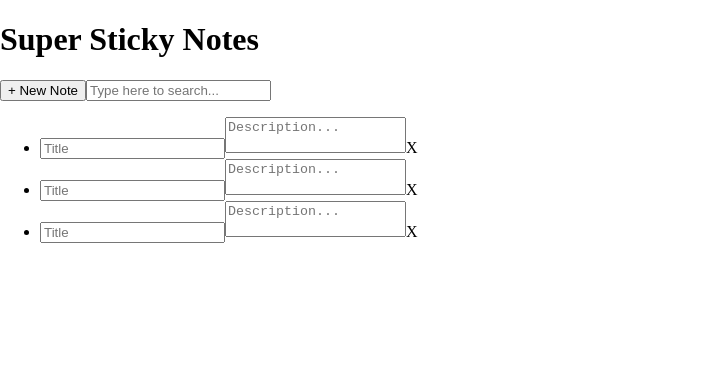
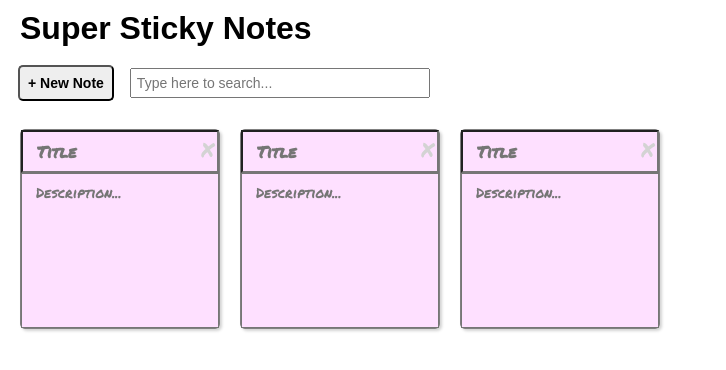
Before and after one commit to amanda-bann/react-sticky-notes-project, a React (Create React App) app: page / in a window 1280 px wide. Shown: the top 370 px of the page, without its empty margins (0-726 px from the left). Built offline with nearby package versions, Linux system fonts and the light colour scheme.

Commit message:
Class names added to js for rendering UI

```diff
--- a/src/App.js
+++ b/src/App.js
@@ -3,27 +3,27 @@
 const App = () => (
   <div>
     <header>
-      <h1>Super Sticky Notes</h1>
-      <aside>
-        <button>+ New Note</button>
-        <input type="text" placeholder="Type here to search..." />
+      <h1 className="app-header__title">Super Sticky Notes</h1>
+      <aside className="app-header__controls">
+        <button className="add-new">+ New Note</button>
+        <input className="search" type="text" placeholder="Type here to search..." />
       </aside>
     </header>
-    <ul>
-      <li>
-        <input type="text" placeholder="Title" />
-        <textarea placeholder="Description..." />
-        <span>X</span>
+    <ul className="notes-list">
+      <li className="note">
+        <input className="note__title" type="text" placeholder="Title" />
+        <textarea className="note__description" placeholder="Description..." />
+        <span className="note__delete">X</span>
       </li>
-      <li>
-        <input type="text" placeholder="Title" />
-        <textarea placeholder="Description..." />
-        <span>X</span>
+      <li className="note">
+        <input className="note__title" type="text" placeholder="Title" />
+        <textarea className="note__description" placeholder="Description..." />
+        <span className="note__delete">X</span>
       </li>
-      <li>
-        <input type="text" placeholder="Title" />
-        <textarea placeholder="Description..." />
-        <span>X</span>
+      <li className="note">
+        <input className="note__title" type="text" placeholder="Title" />
+        <textarea className="note__description" placeholder="Description..." />
+        <span className="note__delete">X</span>
       </li>
     </ul>
   </div>
--- a/src/index.css
+++ b/src/index.css
@@ -59,7 +59,7 @@
   width: 200px;
   height: 200px;
   margin: 10px;
-  background-color: lightyellow;
+  background-color: rgb(254, 224, 255);
   border: 1px solid grey;
   box-shadow: 2px 2px 3px lightgrey;
   border-radius: 5px;
```
